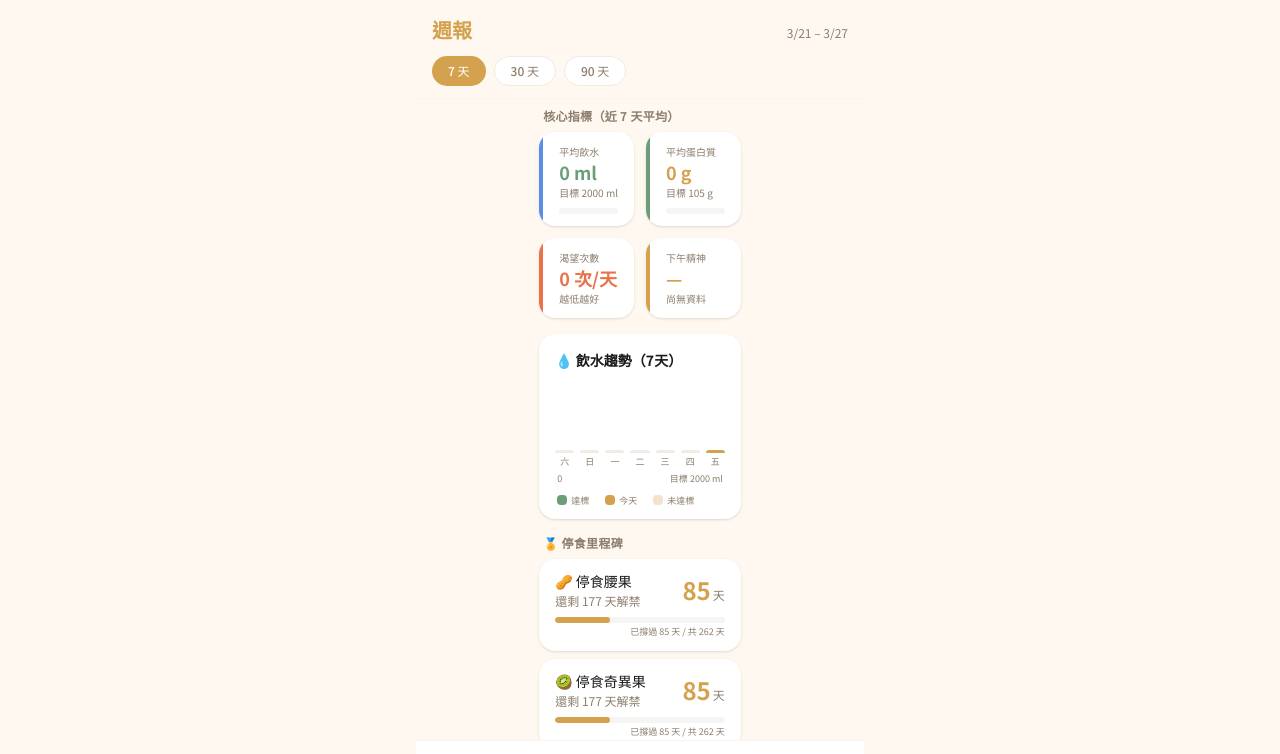
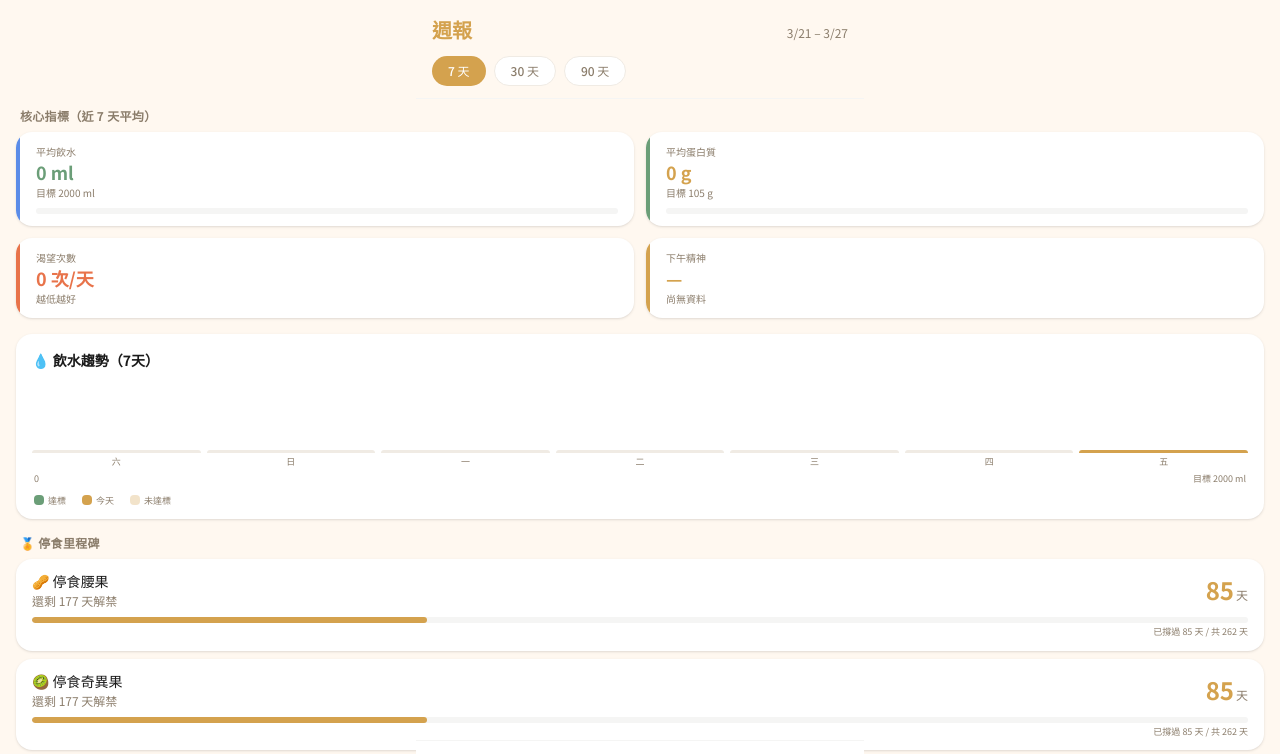
Before and after one commit to ryan770317-eng/bioforge, a Next.js app: page /report in a window 1280 px wide. Shown: the top 754 px of the page. Built offline with nearby package versions, Linux system fonts and the light colour scheme; no server answers; the database is empty.

Commit message:
fix: 週報容器寬度

```diff
--- a/src/app/report/page.tsx
+++ b/src/app/report/page.tsx
@@ -137,7 +137,7 @@ export default function ReportPage() {
         </div>
       </div>
 
-      <main className="pt-[108px] pb-24 px-4 max-w-md mx-auto space-y-4">
+      <main className="pt-[108px] pb-24 px-4 w-full space-y-4">
 
         {loading ? (
           <div className="flex flex-col items-center justify-center pt-20 gap-3">
```
